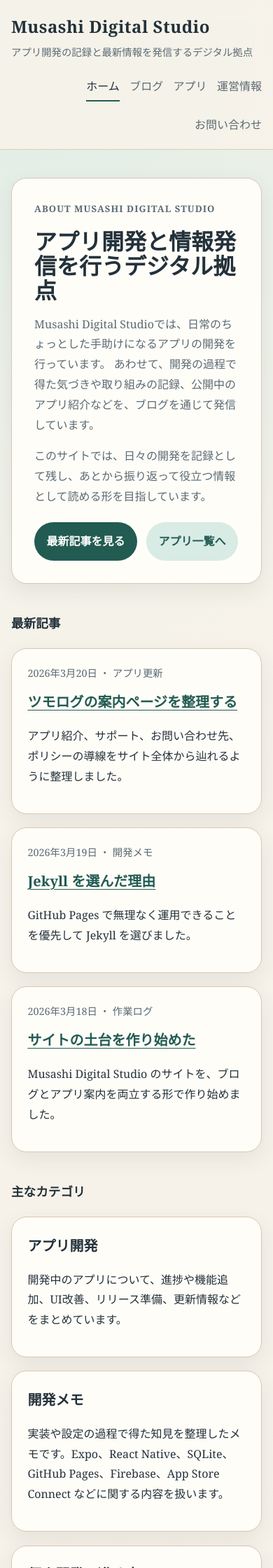
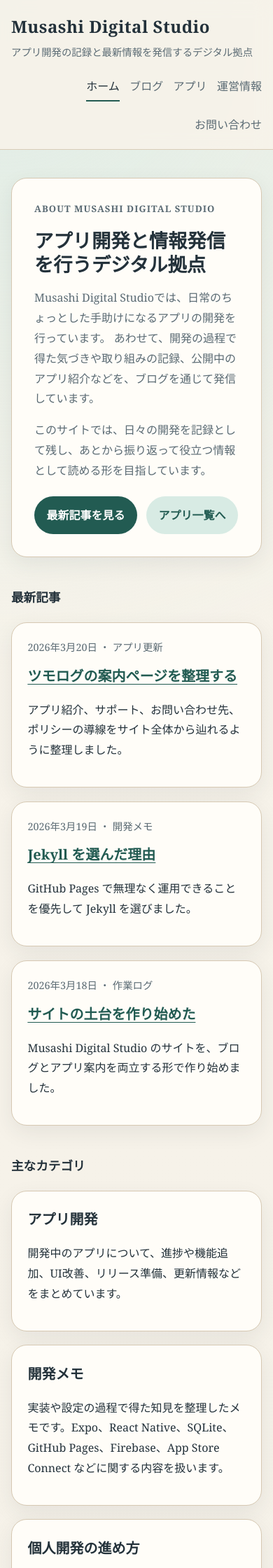
Before and after one commit to yasuhiro-toyoda/yasuhiro-toyoda.github.io, a Jekyll site: the page built from index.html, in a window 390 px wide. Shown: the top 2240 px of the page at 70% size. Built offline with Jekyll 4.4.1, drawn with Linux system fonts in a browser that asks for light colours.

Commit message:
Fix mobile wrapping for hero heading

```diff
--- a/assets/css/site.css
+++ b/assets/css/site.css
@@ -132,6 +132,11 @@ img {
   margin: 0 0 1rem;
   font-size: clamp(2rem, 4vw, 3.2rem);
   line-height: 1.1;
+  text-wrap: balance;
+}
+
+.nowrap {
+  white-space: nowrap;
 }
 
 .hero-card p {
@@ -346,4 +351,9 @@ img {
     align-items: flex-start;
     flex-direction: column;
   }
+
+  .hero-card h1 {
+    font-size: clamp(1.7rem, 7vw, 2.2rem);
+    line-height: 1.25;
+  }
 }
--- a/index.html
+++ b/index.html
@@ -5,7 +5,7 @@ description: Musashi Digital Studio のトップページです。個人開発
 <section class="wrap hero">
   <article class="hero-card">
     <p class="eyebrow">About Musashi Digital Studio</p>
-    <h1>アプリ開発と情報発信を行うデジタル拠点</h1>
+    <h1>アプリ開発と<span class="nowrap">情報発信</span>を行う<span class="nowrap">デジタル拠点</span></h1>
     <p>
      Musashi Digital Studioでは、日常のちょっとした手助けになるアプリの開発を行っています。
      あわせて、開発の過程で得た気づきや取り組みの記録、公開中のアプリ紹介などを、ブログを通じて発信しています。
```
